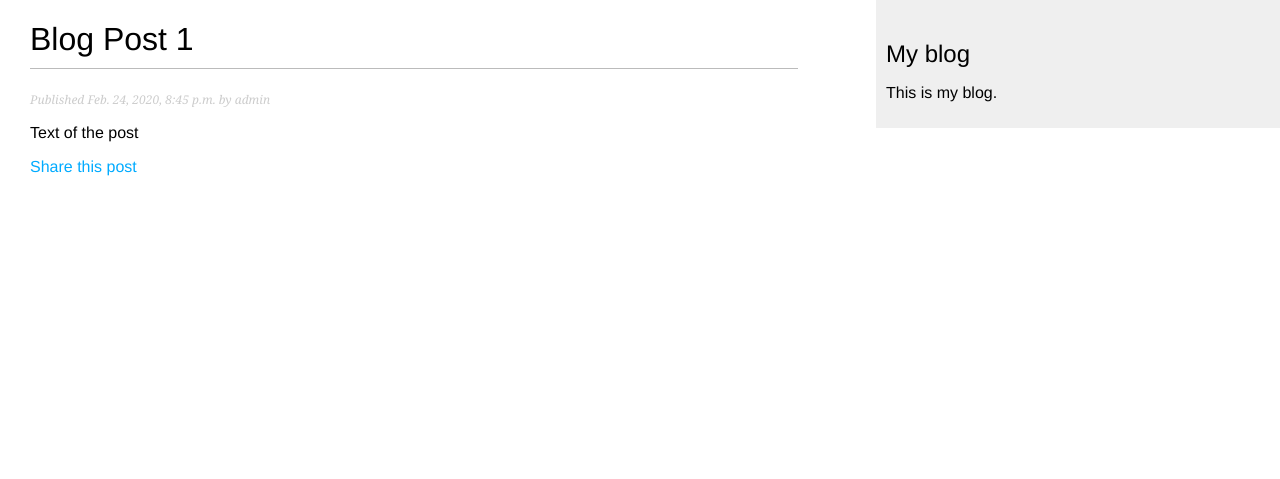
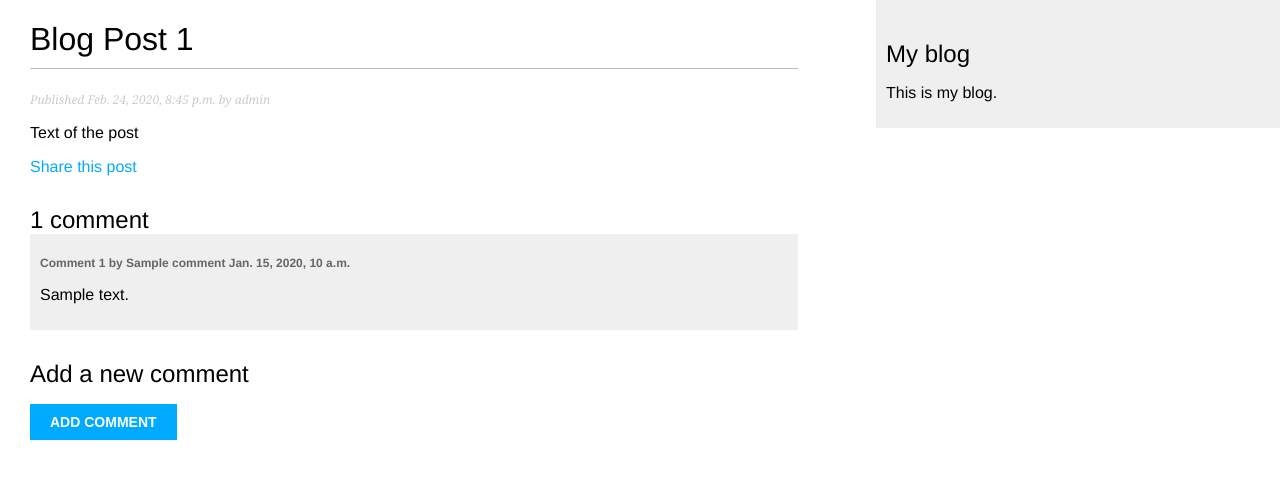
Before and after one commit to wrchipman/blog, a Django app: a page that uses blog/templates/blog/post/detail.html in a window 1280 px wide. Shown: the top 479 px of the page. Run offline with Django 3.2, Linux system fonts and the light colour scheme; data comes from the database, SQL or seed files in the repository; both versions use the stored data as it was after the commit; tables that the repository leaves empty hold one stand-in row (values such as "Sample post").

Commit message:
Comments added

```diff
--- a/blog/forms.py
+++ b/blog/forms.py
@@ -1,4 +1,10 @@
 from django import forms
+from .models import Comment
+
+class CommentForm(forms.ModelForm):
+    class Meta:
+        model = Comment
+        fields = ('name', 'email', 'body')
 
 class EmailPostForm(forms.Form):
     name = forms.CharField(max_length=25)
--- a/blog/models.py
+++ b/blog/models.py
@@ -43,3 +43,17 @@ class Post(models.Model):
                              self.publish.month,
                              self.publish.day,
                              self.slug])
+
+class Comment(models.Model):
+    post = models.ForeignKey(Post, on_delete=models.CASCADE, related_name='comments')
+    name = models.CharField(max_length=80)
+    email = models.EmailField()
+    body = models.TextField()
+    created = models.DateTimeField(auto_now_add=True)
+    updated = models.DateTimeField(auto_now=True)
+    active = models.BooleanField(default=True)
+    class Meta:
+        ordering = ('created',)
+
+        def __str__(self):
+            return 'Comment by {} on {}'.format(self.name, self.post)
--- a/blog/templates/blog/post/detail.html
+++ b/blog/templates/blog/post/detail.html
@@ -13,4 +13,32 @@
        Share this post
     </a>
   </p>
+
+  {% with comments.count as total_comments %}
+  <h2>
+     {{total_comments }} comment{{ total_comments|pluralize }}
+  </h2>
+  {% endwith %}
+  {% for comment in comments %}
+    <div class="comment">
+      <p class='info'>
+        Comment {{ forloop.counter }} by {{ comment.name }}
+        {{comment.created}}
+      </p>
+      {{ comment.body|linebreaks }}
+    </div>
+  {% empty %}
+    <p>There are no comments yet.</p>
+  {% endfor %}
+
+  {% if new_comment %}
+     <h2>Your comment has been added.</h2>
+  {% else %}
+     <h2>Add a new comment</h2>
+     <form action="." method="post">
+     {% csrf_token %}
+     <p><input type="submit" value="Add comment"></p>
+     </form>
+  {% endif %}
+
 {% endblock %}
--- a/blog/views.py
+++ b/blog/views.py
@@ -1,8 +1,8 @@
 from django.shortcuts import render, get_object_or_404
 from django.core.paginator import Paginator, EmptyPage, PageNotAnInteger
 from django.views.generic import ListView
-from .models import Post
-from .forms import EmailPostForm
+from .models import Post, Comment
+from .forms import EmailPostForm, CommentForm
 from django.core.mail import send_mail
 
 
@@ -53,9 +53,26 @@ def post_detail(request, year, month, day, post):
                                    publish__year=year,
                                    publish__month=month,
                                    publish__day=day)
+
+
+    comments = post.comments.filter(active=True)
+    new_comment = None
+
+    if request.method == 'POST':
+        comment_form = CommentForm(data=request.POST)
+        if comment_form.is_valid():
+            new_comment = comment_form.save(commit=False)
+            new_comment.post = post
+            new_comment.save()
+    else:
+        comment_form = CommentForm()
+
     return render(request,
                   'blog/post/detail.html',
-                  {'post': post})
+                  {'post': post,
+                   'comments': comments,
+                   'new_comment': new_comment,
+                   'comment_form': comment_form})
 
 
 class PostListView(ListView):
```
Also changed, not shown: blog/admin.py (+6 -1 lines), blog/migrations/0002_comment.py (added), db.sqlite3.
